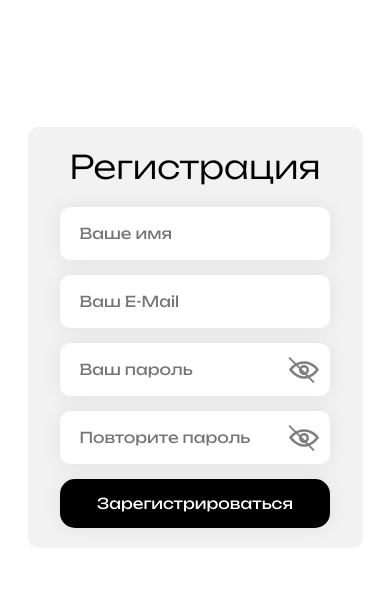
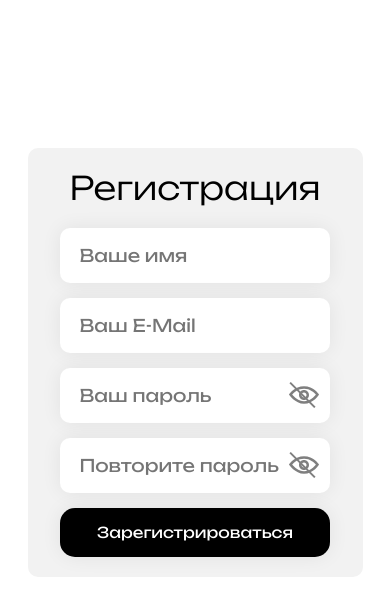
Before and after one commit to GlebVygorchuk/task-manager, a React (Vite) app in the folder task-manager/: page /register in a window 390 px wide. Shown: the top 616 px of the page. Built offline with nearby package versions, Linux system fonts and the light colour scheme.

Commit message:
small fixes

```diff
--- a/task-manager/src/styles/styles.css
+++ b/task-manager/src/styles/styles.css
@@ -150,7 +150,7 @@
 @media (max-width: 770px) {
   .registration__container {
     padding: 30px 40px;
-    margin-top: 15vh;
+    margin-top: 17.5vh;
     border-radius: 10px;
   }
 }
@@ -208,11 +208,6 @@
 @media (max-width: 770px) {
   .registration__input {
     font-size: 17.5px;
-  }
-}
-@media (max-width: 480px) {
-  .registration__input {
-    font-size: 15px;
   }
 }
 .registration__button {
@@ -335,7 +330,7 @@
 }
 @media (max-width: 480px) {
   .crossline {
-    right: 11px;
+    right: 10px;
   }
 }
 
@@ -350,7 +345,7 @@
 }
 @media (max-width: 480px) {
   .hide {
-    right: 29px;
+    right: 28px;
   }
 }
 
@@ -388,7 +383,7 @@
 @media (max-width: 480px) {
   .advice {
     left: 0%;
-    top: -200%;
+    top: -220%;
   }
 }
 
```
Also changed, not shown: task-manager/src/styles/_Register.scss (+4 -7 lines), 1 other file (tests, documents, lock files or other folders).
